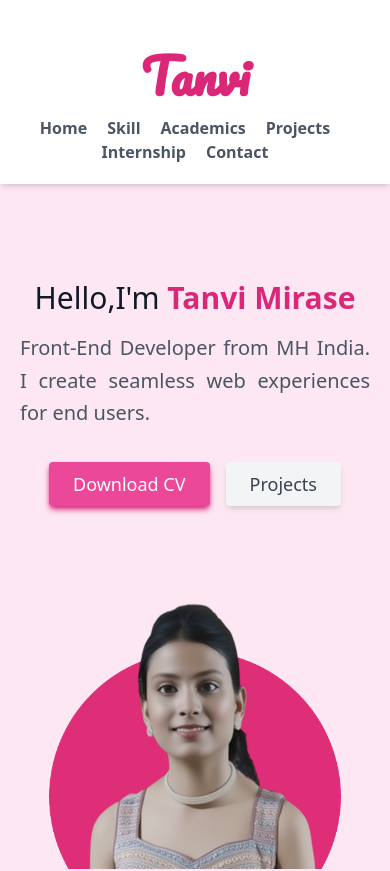
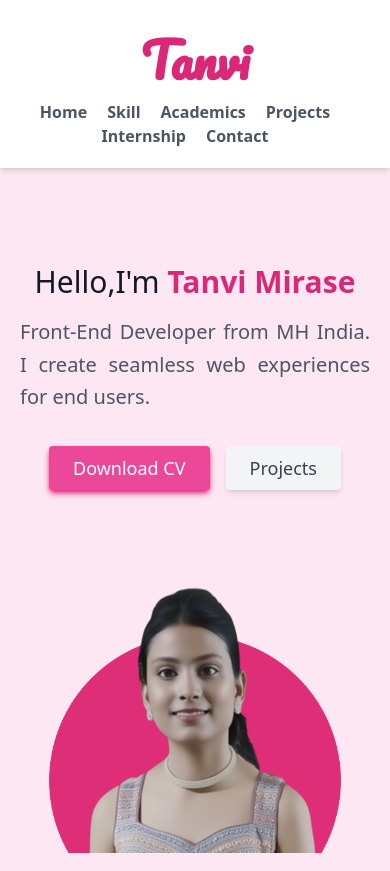
Before and after one commit to tanvidevs/my-personal-project, a React (Create React App) app: page / in a window 390 px wide. Shown: the top 871 px of the page. Built offline with nearby package versions, Linux system fonts and the light colour scheme.

Commit message:
Header.js

```diff
--- a/src/component/Header/Header.js
+++ b/src/component/Header/Header.js
@@ -11,7 +11,7 @@ const Header = () => {
         <div className="container mx-auto flex flex-wrap p-5 flex-col md:flex-row items-center">
           <a href="/" className="flex title-font font-medium items-center text-gray-900 mb-4 md:mb-0">
             <span
-              className="text-5xl md:text-3xl mt-8 md:mt-5 text-pink-600"
+              className="text-5xl md:text-3xl mt-4 md:mt-5 text-pink-600"
               style={{ fontFamily: 'Pacifico, cursive', fontWeight: 'bold' }}
 
             >
```
